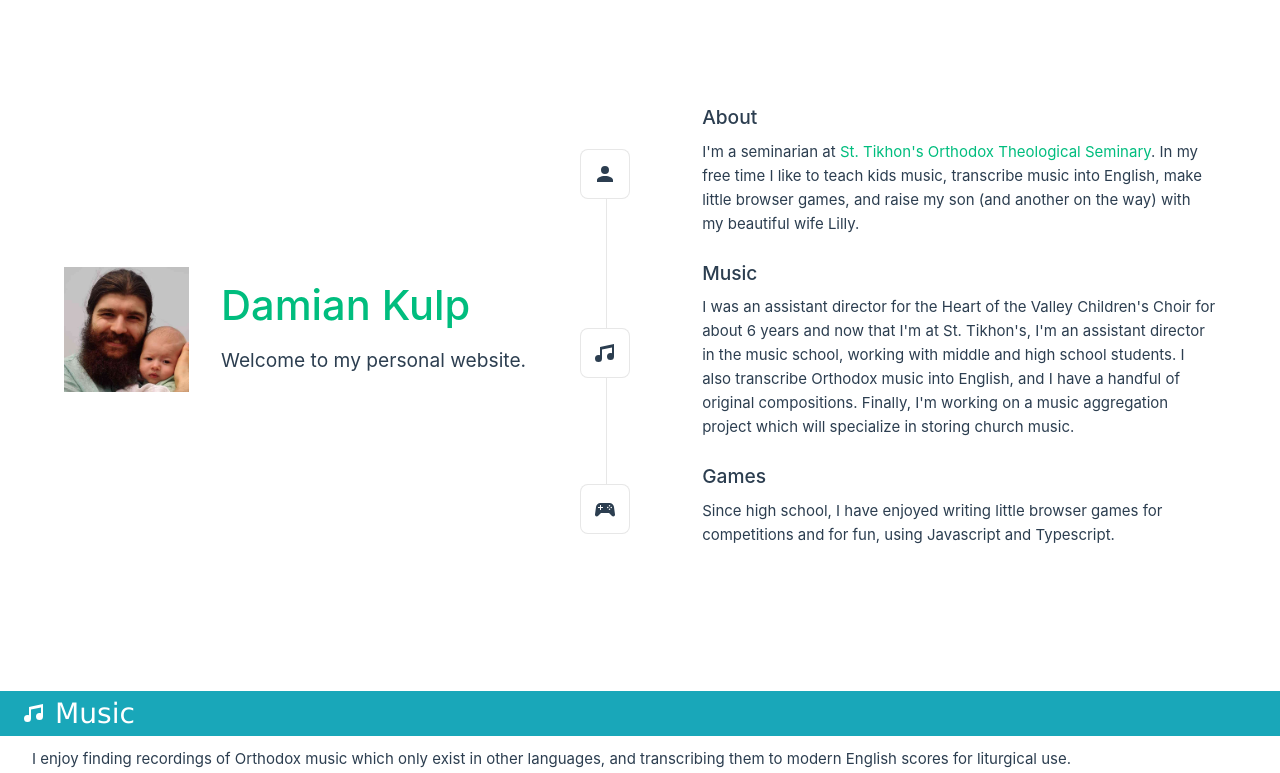
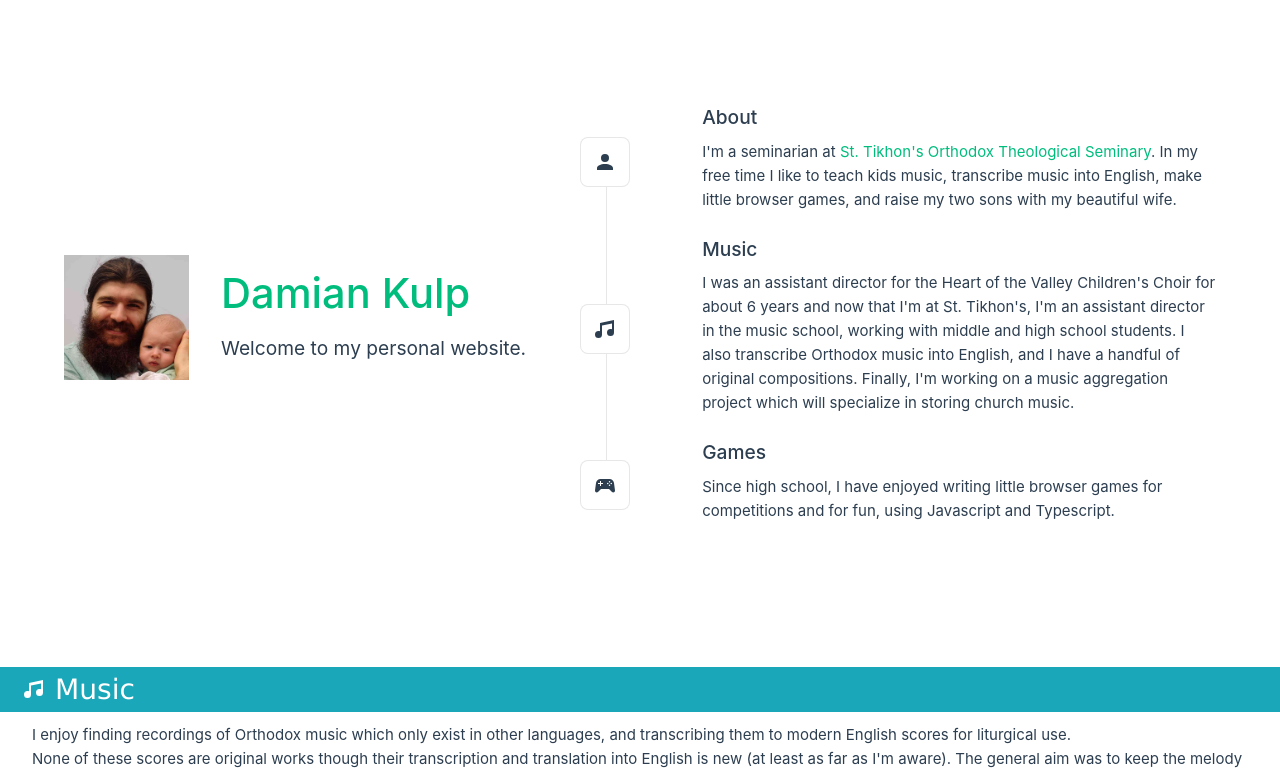
Before and after one commit to dlkulp/dlkulp.github.io, a Vue app: page / in a window 1280 px wide. Shown: the top 773 px of the page. Built offline with nearby package versions, Linux system fonts and the light colour scheme.

Commit message:
Update Overview.vue
Change family description

```diff
--- a/src/components/Overview.vue
+++ b/src/components/Overview.vue
@@ -23,7 +23,7 @@ import GameIcon from "./icons/IconGame.vue";
 					</template>
 					<template #heading>About</template>
 					I'm a seminarian at <a href="https://stots.edu" target="_blank" rel="noopener">St. Tikhon's Orthodox Theological Seminary</a>.
-					In my free time I like to teach kids music, transcribe music into English, make little browser games, and raise my son (and another on the way) with my beautiful wife Lilly.
+					In my free time I like to teach kids music, transcribe music into English, make little browser games, and raise my two sons with my beautiful wife.
 				</OverviewItem>
 
 				<OverviewItem>
```
